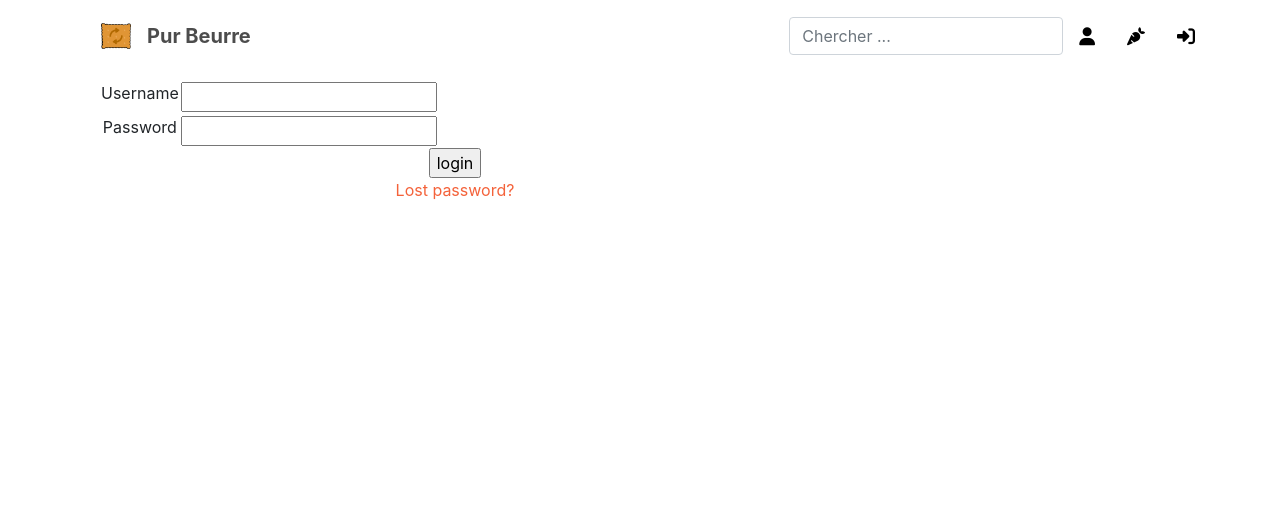
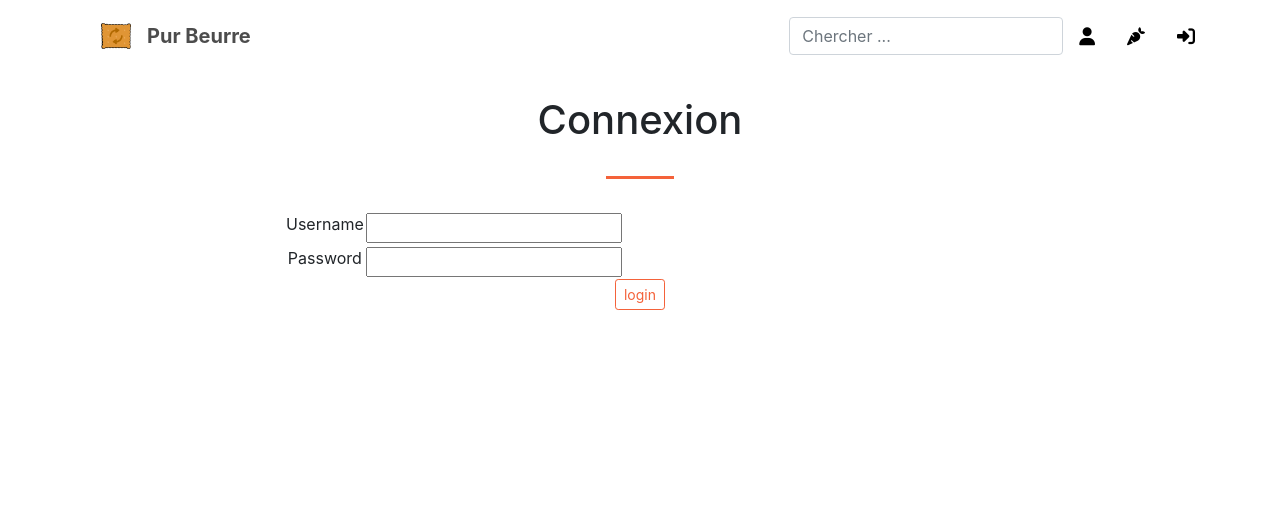
Before and after one commit to MaewenPell/P8_pur_beurre, a Django app: template pur_beurre_project/store/templates/registration/login.html in a window 1280 px wide. Shown: the top 509 px of the page. Run offline with Django 3.2, Linux system fonts and the light colour scheme; the template is opened without the code that fills it, so the values that code supplies are empty, except form fields; tables that the repository leaves empty hold one stand-in row (values such as "Sample post"); form fields are guessed from the names that the template uses; some libraries are stand-ins or nearby versions; some web fonts are replaced.

Commit message:
Work on the missings aliments / work login / register look

```diff
--- a/pur_beurre_project/store/models.py
+++ b/pur_beurre_project/store/models.py
@@ -30,7 +30,7 @@ class Aliment(models.Model):
 
 class Favorite(models.Model):
     user = models.ForeignKey(User, on_delete=models.CASCADE)
-    aliment = models.ForeignKey(Aliment, on_delete=models.CASCADE, unique=True)
+    aliment = models.ForeignKey(Aliment, on_delete=models.CASCADE)
 
     def __str__(self):
         return f"{self.user}"
--- a/pur_beurre_project/store/templates/registration/login.html
+++ b/pur_beurre_project/store/templates/registration/login.html
@@ -4,19 +4,12 @@
 {% block content %}
 
 <section class="page-section h-100 p-10" id="contact">
-    <div class="container">
-        <div class="col-lg-8 text-center">
+    <div class="container d-flex justify-content-center">
+        <div class="col-lg-8 text-center ">
+            <h1 class="p-3">Connexion</h1>
+            <hr class="divider p-2" />
             {% if form.errors %}
-            <p>Your username and password didn't match. Please try again.</p>
-            {% endif %}
-
-            {% if next %}
-            {% if user.is_authenticated %}
-            <p>Your account doesn't have access to this page. To proceed,
-                please login with an account that has access.</p>
-            {% else %}
-            <p>Please login to see this page.</p>
-            {% endif %}
+            <div class="alert alert-danger">Your username and password didn't match. Please try again.</div>
             {% endif %}
 
             <form method="post" action="{% url 'login' %}">
@@ -31,12 +24,9 @@
                         <td>{{ form.password }}</td>
                     </tr>
                 </table>
-                <input type="submit" value="login" />
+                <input class="btn btn-outline-warning btn-rounded btn-sm my-0" type="submit" value="login" />
                 <input type="hidden" name="next" value="{{ next }}" />
             </form>
-
-            {# Assumes you setup the password_reset view in your URLconf #}
-            <p><a href="{% url 'password_reset' %}">Lost password?</a></p>
         </div>
     </div>
 </section>
--- a/pur_beurre_project/store/templates/store/my_aliments.html
+++ b/pur_beurre_project/store/templates/store/my_aliments.html
@@ -26,7 +26,7 @@
                                 <span
                                     class="badge notify-badge nutriscore-{{ current_alim.aliment.nutriscore}}">{{ current_alim.aliment.nutriscore }}</span>
                                 <div class="card-body">
-                                    <a href="{% url 'detail' current_alim.id %}" target="_blank"
+                                    <a href="{% url 'detail' current_alim.aliment.id %}" target="_blank"
                                         rel="noopener noreferrer">
                                         <h4 class="card-title">{{ current_alim.aliment.name }}</h4>
                                     </a>
--- a/pur_beurre_project/store/templates/store/result.html
+++ b/pur_beurre_project/store/templates/store/result.html
@@ -17,6 +17,11 @@
                 <h2 class="text-grey mt-0">Vous pouvez remplacer cet aliment avec ceci :</h2>
                 <div class="card-deck col-12">
                     <div id="portfolio">
+                        {% if error %}
+                        <div class="alert alert-warning">
+                            <strong>Oups !</strong> Nous n'avons pas trouvé votre aliment, du coup nous affichons le nôtre !
+                        </div>
+                        {% endif %}
                         <hr class="divider my-4" />
                         {% block card %}
                         <div class='row'>
```
Also changed, not shown: pur_beurre_project/store/templates/registration/register.html (+6 -5 lines), pur_beurre_project/store/views.py (+15 -9 lines), pur_beurre_project/store/migrations/0017_auto_20201204_1459.py (added), pur_beurre_project/store/migrations/0018_auto_20201204_1500.py (added), pur_beurre_project/store/migrations/0019_auto_20201204_1501.py (added), pur_beurre_project/store/migrations/0020_auto_20201204_1502.py (added), pur_beurre_project/store/migrations/0021_auto_20201204_1502.py (added), pur_beurre_project/store/migrations/0022_auto_20201204_1503.py (added), pur_beurre_project/store/migrations/0023_auto_20201204_1505.py (added), pur_beurre_project/store/migrations/0024_auto_20201204_1511.py (added), pur_beurre_project/store/migrations/0025_auto_20201204_1514.py (added).
